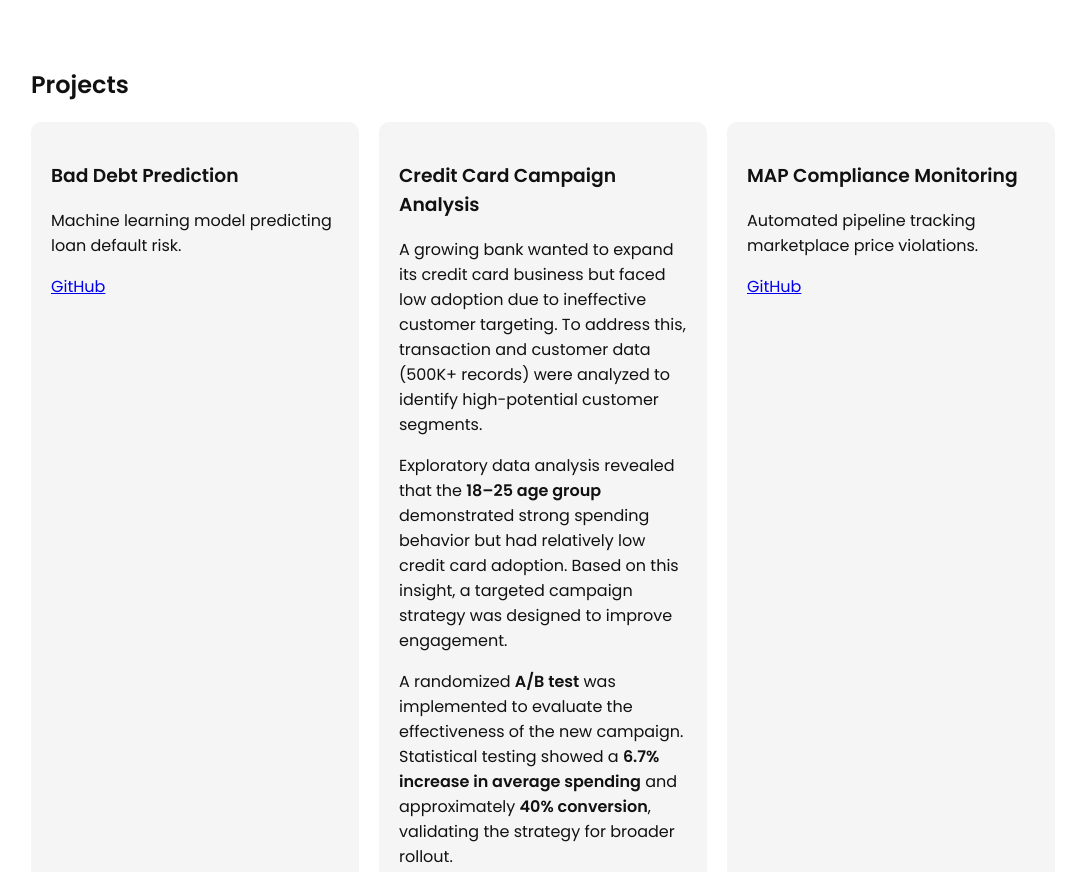
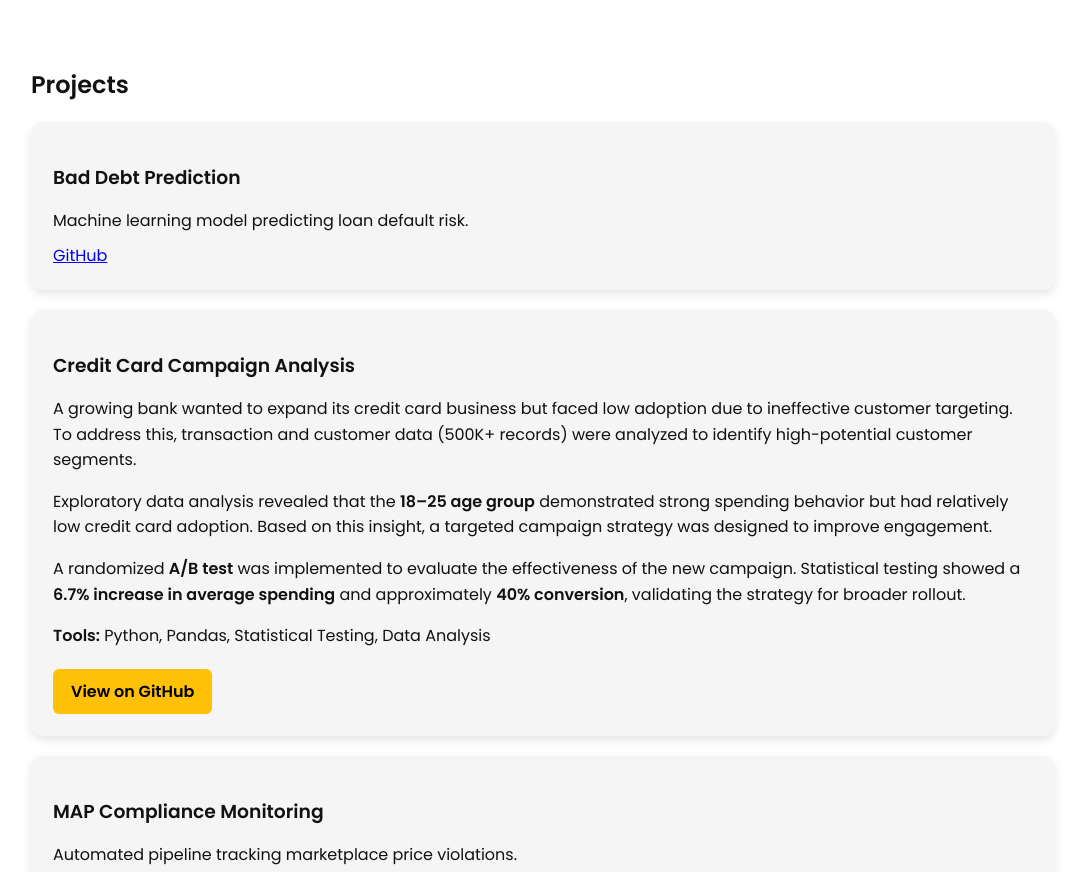
Before and after one commit to sreevarshan05-rgb/wesite, a plain HTML site: page index.html in a window 1280 px wide. Shown: the part 2640-3512 px from the top of the page, without its empty margins (97-1182 px from the left). Drawn offline with Linux system fonts and the light colour scheme.

Commit message:
Update style.css

```diff
--- a/style.css
+++ b/style.css
@@ -168,14 +168,30 @@ border-radius:10px;
 
 /* PROJECTS */
 
-.projects-grid{
-display:grid;
-grid-template-columns:repeat(auto-fit,minmax(250px,1fr));
-gap:20px;
+.project-card{
+background:#f5f5f5;
+padding:22px;
+border-radius:12px;
+margin-bottom:20px;
+box-shadow:0 4px 10px rgba(0,0,0,0.1);
 }
 
-.project-card{
-background:#f5f5f5;
-padding:20px;
-border-radius:10px;
+.project-card h3{
+margin-bottom:10px;
 }
+
+.project-card p{
+margin-bottom:10px;
+line-height:1.6;
+}
+
+.project-btn{
+display:inline-block;
+margin-top:10px;
+background:#ffc107;
+color:black;
+padding:10px 18px;
+border-radius:6px;
+text-decoration:none;
+font-weight:600;
+}
```
